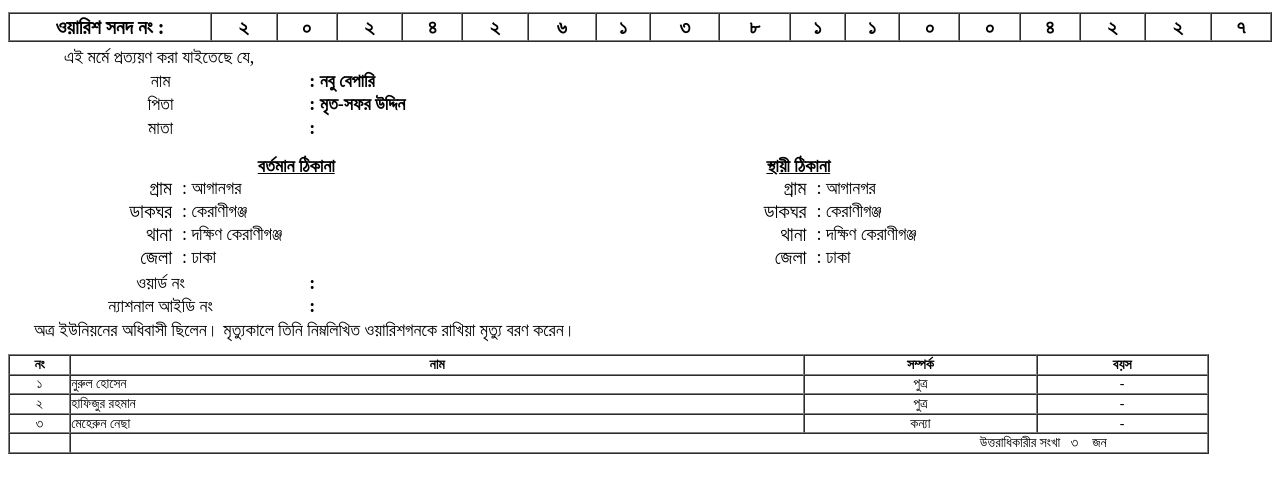
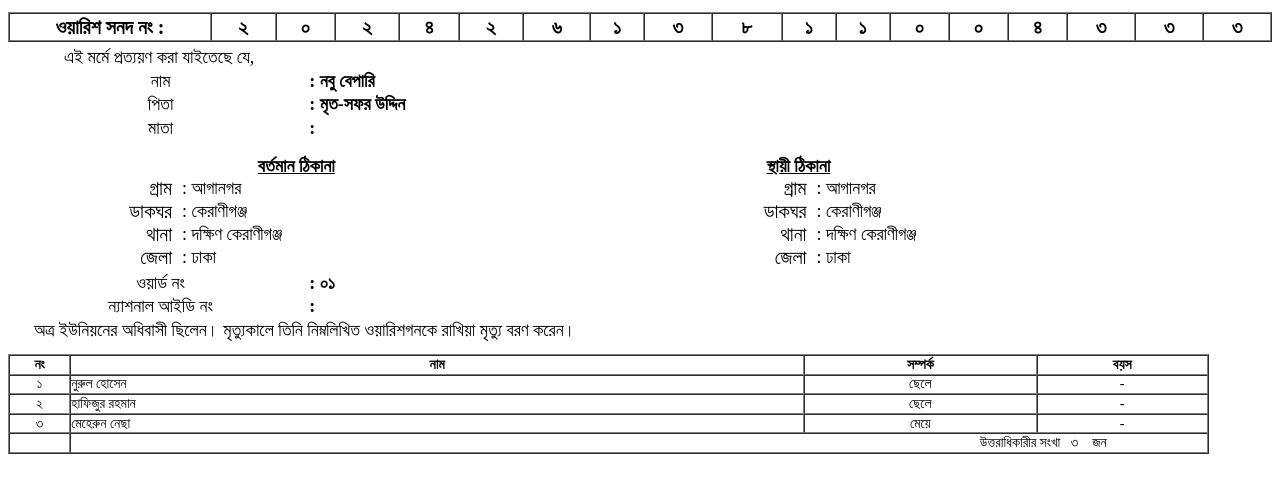
Before and after one commit to aganagarup/index.php-onlinetrack-warish_onosondan-tid-20242613811004333, a plain HTML site: page index.html in a window 1280 px wide. Shown: the part 178-670 px from the top of the page. Drawn offline with Linux system fonts and the light colour scheme.

Commit message:
Update and rename index (1).html to index.html

```diff
--- a/index (1).html
+++ b/index.html
@@ -65,11 +65,11 @@
 
 				<td style="text-align:center; font-weight:bold; font-size:20px;">৪</td>
 
-				<td style="text-align:center; font-weight:bold; font-size:20px;">২</td>
+				<td style="text-align:center; font-weight:bold; font-size:20px;">৩</td>
 
-				<td style="text-align:center; font-weight:bold; font-size:20px;">২</td>
+				<td style="text-align:center; font-weight:bold; font-size:20px;">৩</td>
 
-				<td style="text-align:center; font-weight:bold; font-size:20px;">৭</td>
+				<td style="text-align:center; font-weight:bold; font-size:20px;">৩</td>
 							</tr>
 		</table>
 
@@ -155,7 +155,7 @@
 
 				<tr>
 					<td  nowrap style="font-size:18px; text-align:center;">ওয়ার্ড নং </td>
-					<td><font style="font-size:18px;  font-weight:bold;">:  </font></td>
+					<td><font style="font-size:18px;  font-weight:bold;">: ০১ </font></td>
 					<td></td>
 					<td></td>
 				</tr>
@@ -182,19 +182,19 @@
 								<tr>
 						<td style="text-align:center;">১</td>
 						<td style=""> নুরুল হোসেন</td>
-						<td style="text-align:center;">পুত্র</td>
+						<td style="text-align:center;">ছেলে</td>
 						<td style="text-align:center;" >-</td>
 					</tr>
 										<tr>
 						<td style="text-align:center;">২</td>
 						<td style=""> হাফিজুর রহমান</td>
-						<td style="text-align:center;">পুত্র</td>
+						<td style="text-align:center;">ছেলে</td>
 						<td style="text-align:center;" >-</td>
 					</tr>
 										<tr>
 						<td style="text-align:center;">৩</td>
 						<td style=""> মেহেরুন নেছা</td>
-						<td style="text-align:center;">কন্যা</td>
+						<td style="text-align:center;">মেয়ে</td>
 						<td style="text-align:center;" >-</td>
 					</tr>
 															<tr>
```
